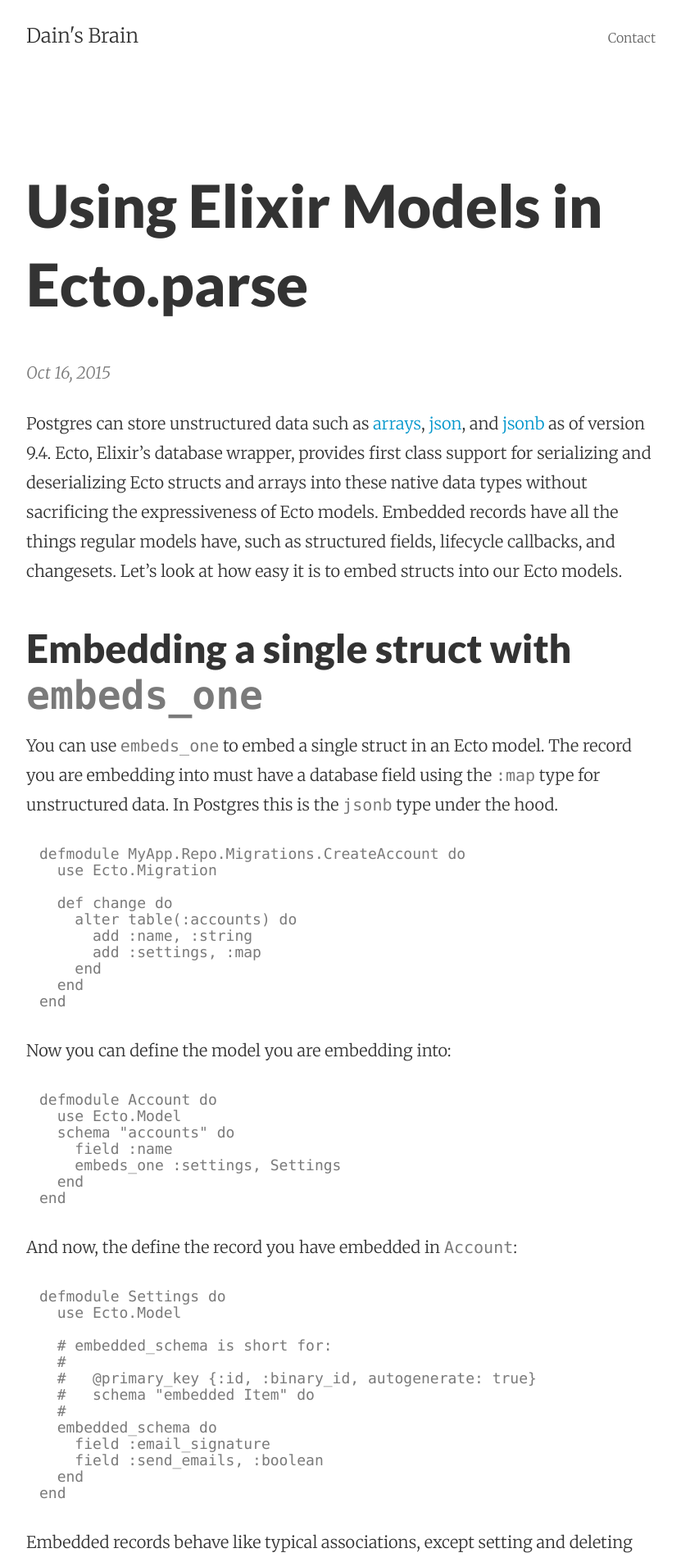
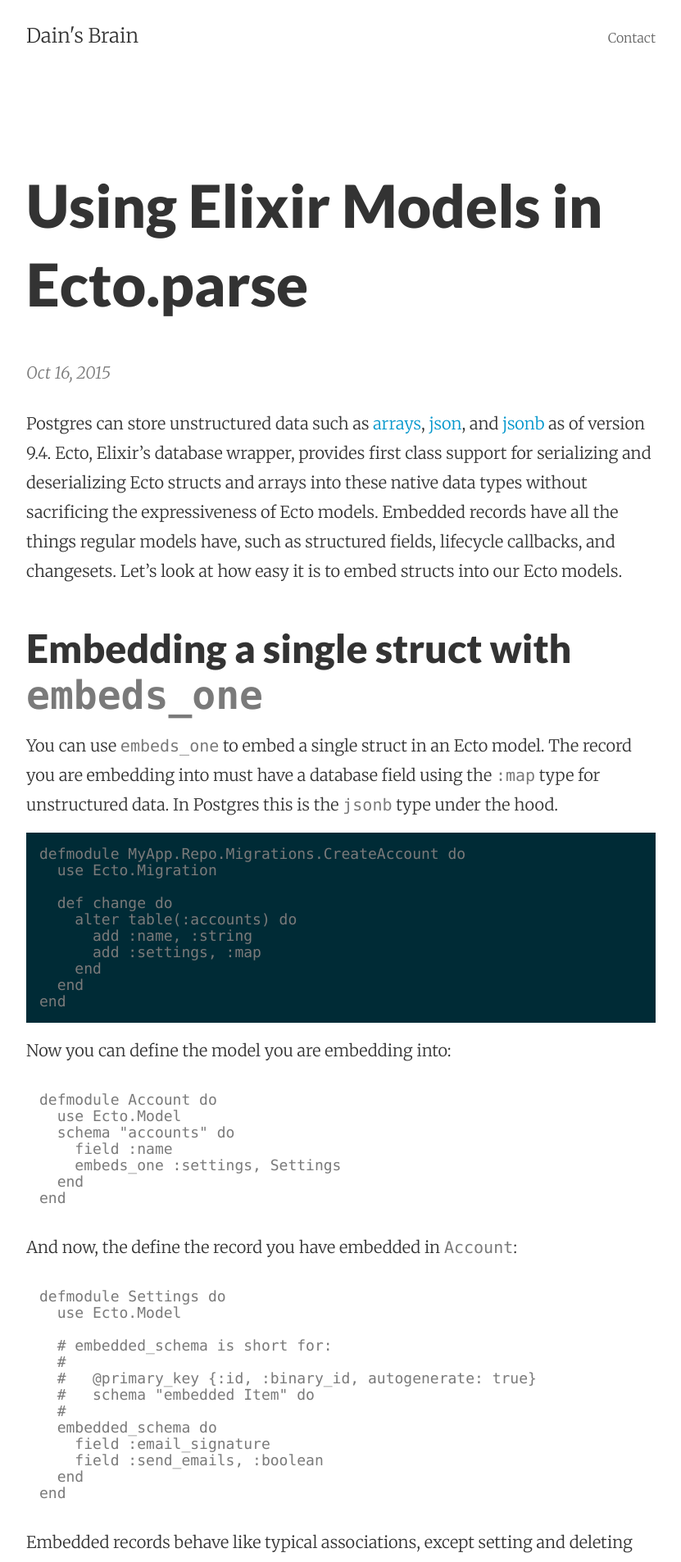
Before and after one commit to mraiur/dainmiller.github.io, a Jekyll site: the page built from _posts/2015-10-16-haha.markdown, in a window 1280 px wide. Shown: the top 1906 px of the page at 82% size, without its empty margins (224-1055 px from the left). Built offline with Jekyll 4.4.1, drawn with Linux system fonts in a browser that asks for light colours.

Commit message:
Post update: Using Elixir Models in Ecto.parse

```diff
--- a/_posts/2015-10-16-haha.markdown
+++ b/_posts/2015-10-16-haha.markdown
@@ -17,7 +17,7 @@ our Ecto models.</p>
 you are embedding into must have a database field using the <code>:map</code> type for
 unstructured data. In Postgres this is the <code>jsonb</code> type under the hood.</p>
 
-<pre><code class="elixir">defmodule MyApp.Repo.Migrations.CreateAccount do&#x000A;  use Ecto.Migration&#x000A;&#x000A;  def change do&#x000A;    alter table(:accounts) do&#x000A;      add :name, :string&#x000A;      add :settings, :map&#x000A;    end&#x000A;  end&#x000A;end&#x000A;</code></pre>
+<div class="highlight"><pre><code class="elixir">defmodule MyApp.Repo.Migrations.CreateAccount do&#x000A;  use Ecto.Migration&#x000A;&#x000A;  def change do&#x000A;    alter table(:accounts) do&#x000A;      add :name, :string&#x000A;      add :settings, :map&#x000A;    end&#x000A;  end&#x000A;end&#x000A;</code></pre></div>
 
 <p>Now you can define the model you are embedding into:</p>
 
```
